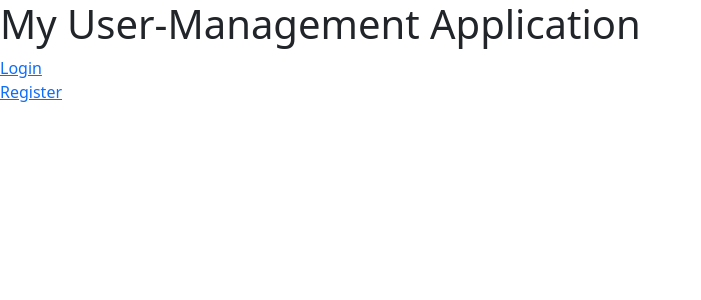
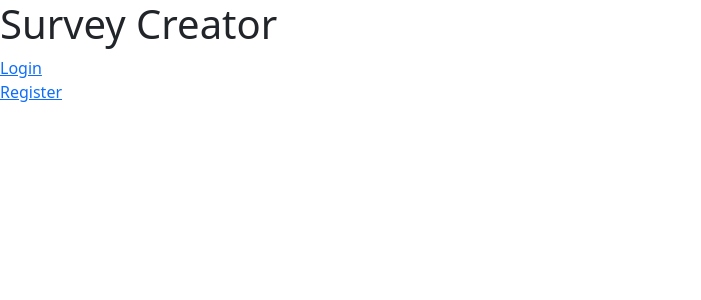
Before and after one commit to Chuileee/COMP229-Group2, an Angular app in the folder frontend/: page / in a window 1280 px wide. Shown: the top 300 px of the page, without its empty margins (0-701 px from the left). Built offline with nearby package versions, Linux system fonts and the light colour scheme.

Commit message:
updated site title

```diff
--- a/frontend/src/app/app.component.html
+++ b/frontend/src/app/app.component.html
@@ -1,4 +1,4 @@
-<h1>My User-Management Application</h1>
+<h1>Survey Creator</h1>
 
 <a href="/login">Login</a><br>
 <a href="/register">Register</a>
```
